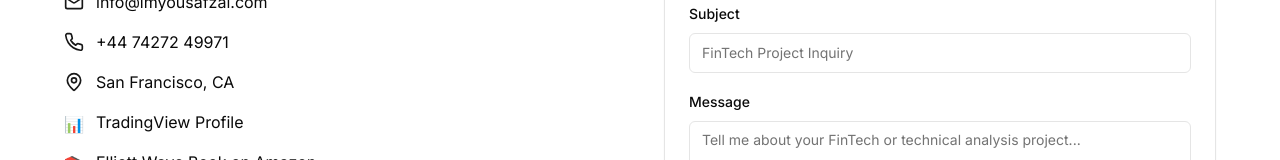
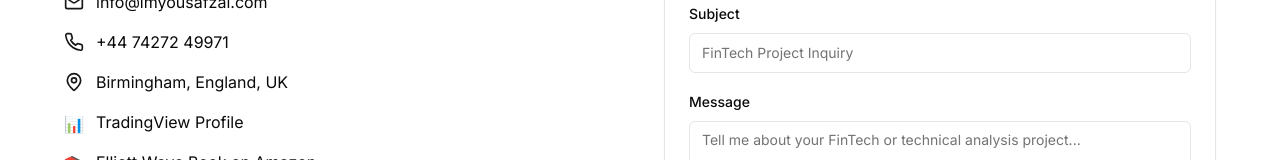
Before and after one commit to immy2good/immy, a Next.js app: page / in a window 1280 px wide. Shown: the part 3898-4058 px from the top of the page. Built offline with nearby package versions, Linux system fonts and the light colour scheme.

Commit message:
feat: update contact location to Birmingham, UK
Change location in contact section to Birmingham, England, UK.

#VERCEL_SKIP

Co-authored-by: Immy <63127640+immy2good@users.noreply.github.com>

```diff
--- a/components/contact.tsx
+++ b/components/contact.tsx
@@ -39,7 +39,7 @@ export function Contact() {
                 </div>
                 <div className="flex items-center space-x-3">
                   <MapPin className="w-5 h-5 text-primary" />
-                  <span>San Francisco, CA</span>
+                  <span>Birmingham, England, UK</span>
                 </div>
                 <div className="flex items-center space-x-3">
                   <span className="w-5 h-5 text-primary">📊</span>
```
